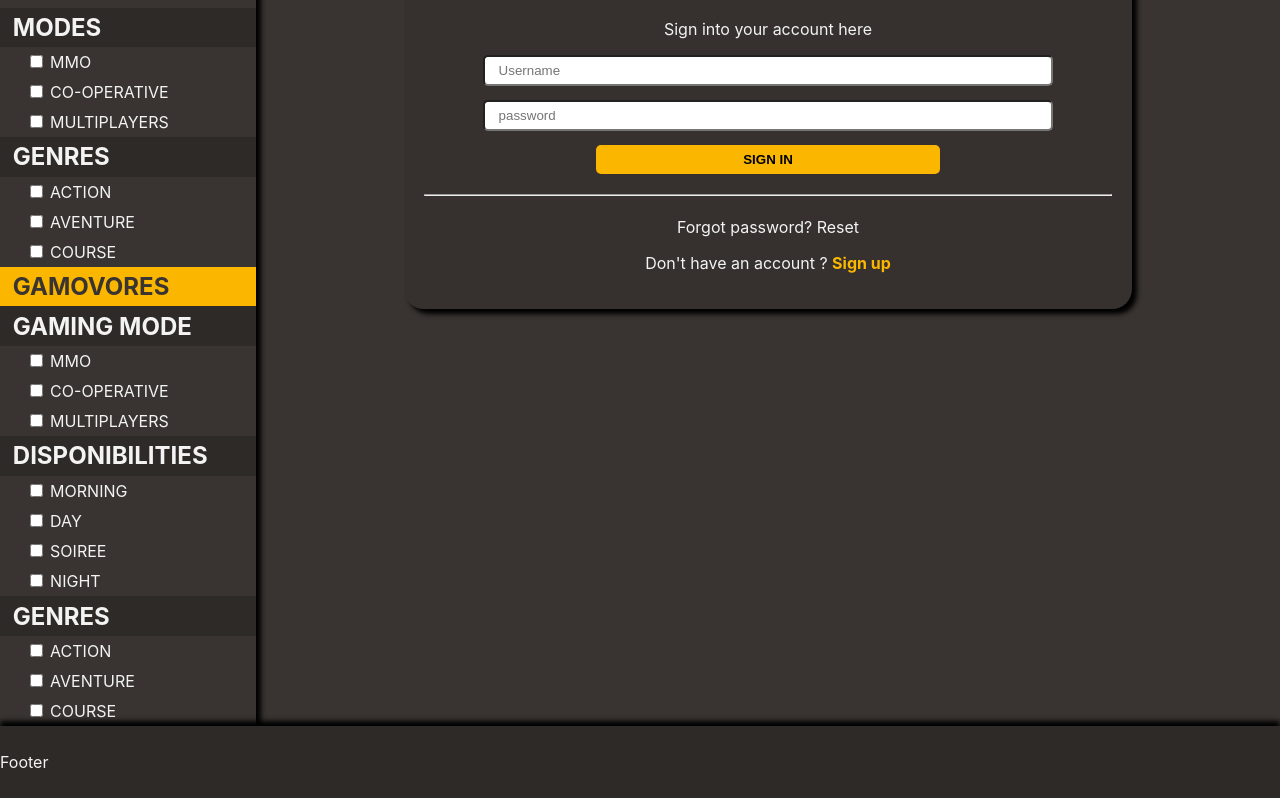
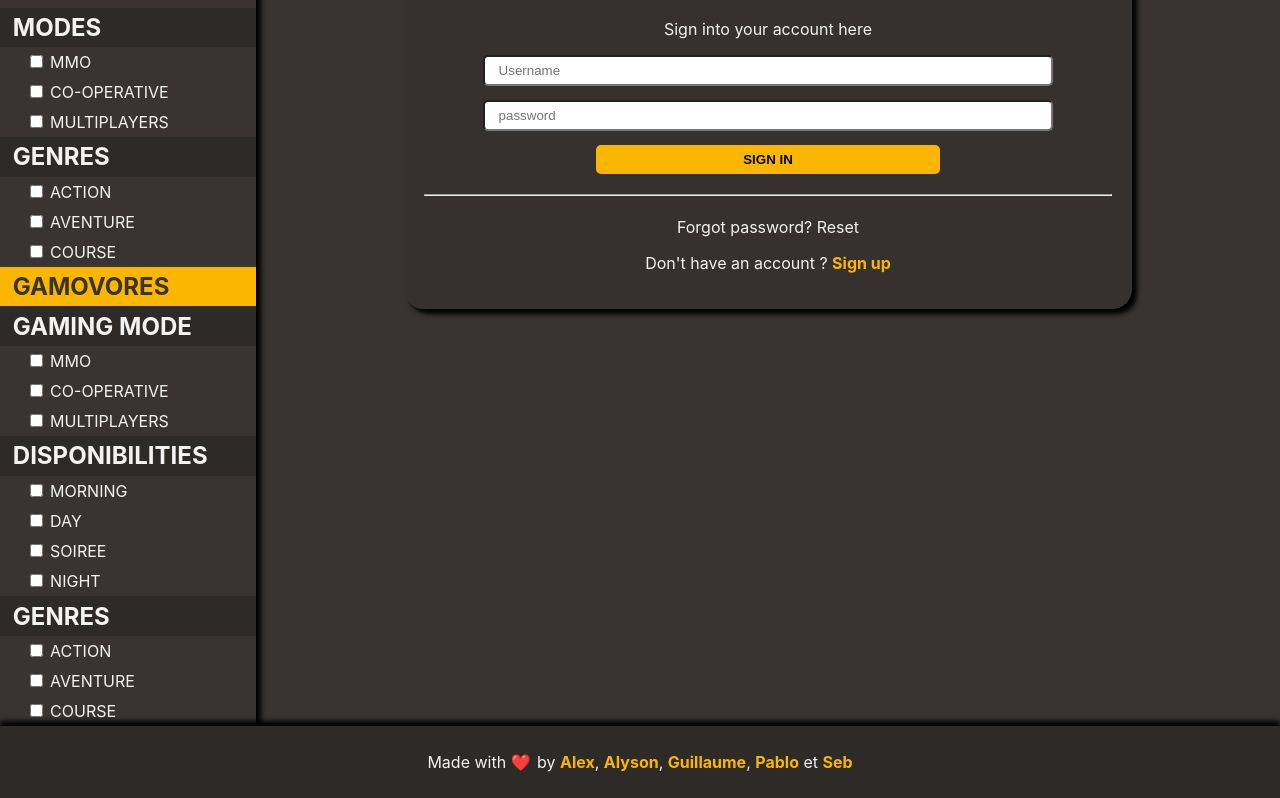
Before and after one commit to WildCodeSchool/Lyon-js-202005-project-gamovore, a React (Create React App) app: page /sign-in in a window 1280 px wide. Shown: the part 329-1127 px from the top of the page. Built offline with nearby package versions, Linux system fonts and the light colour scheme; no server answers.

Commit message:
Add footer links to Linkedin

```diff
--- a/src/components/Footer.js
+++ b/src/components/Footer.js
@@ -7,6 +7,7 @@ const Footer = styled.footer`
     box-shadow: 0 -5px 5px #000000;
     padding-top: 2%;
     padding-bottom: 2%;
+    text-align:center;
 `;
 
 export default Footer;
--- a/src/components/FooterBox.js
+++ b/src/components/FooterBox.js
@@ -1,10 +1,37 @@
 import React from "react";
-import Footer from './Footer';
+import Footer from "./Footer";
+import Linked from "./Linked";
+import FooterSpan from "./FooterSpan";
 
 const FooterBox = () => {
-    return (
-    <Footer>Footer</Footer>
-    )
-}
+  return (
+    <Footer>
+      Made with{" "}
+      <FooterSpan role="img" aria-label="love">
+      ❤️
+      </FooterSpan>
+      by{" "}
+      <Linked to="https://www.linkedin.com/in/alexandra-lhermitte-802a54171/">
+        Alex
+      </Linked>
+      ,{" "}
+      <Linked to="https://www.linkedin.com/in/alyson-bernabeu-08249a172/">
+        Alyson
+      </Linked>
+      ,{" "}
+      <Linked to="https://www.linkedin.com/in/guillaume-bento-aires-7623071a3/">
+        Guillaume
+      </Linked>
+      ,{" "}
+      <Linked to="https://www.linkedin.com/in/pablo-vilella-0bb66b195/">
+        Pablo
+      </Linked>{" "}
+      et{" "}
+      <Linked to="https://www.linkedin.com/in/s%C3%A9bastien-morin-70a0371ab/">
+        Seb
+      </Linked>
+    </Footer>
+  );
+};
 
 export default FooterBox;
--- /dev/null
+++ b/src/components/FooterSpan.js
@@ -0,0 +1,7 @@
+import styled from "styled-components";
+
+const FooterSpan = styled.span`
+    margin-right:0.5%;
+`
+
+export default FooterSpan;
```
